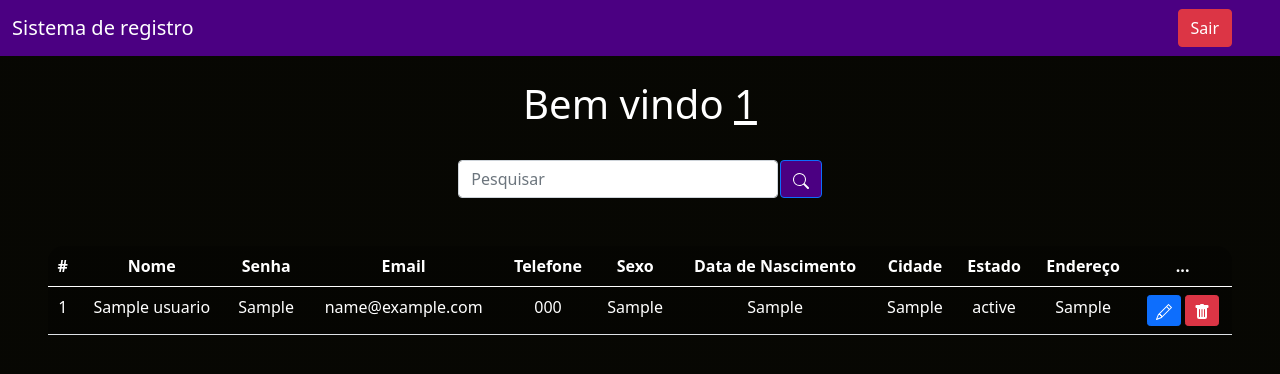
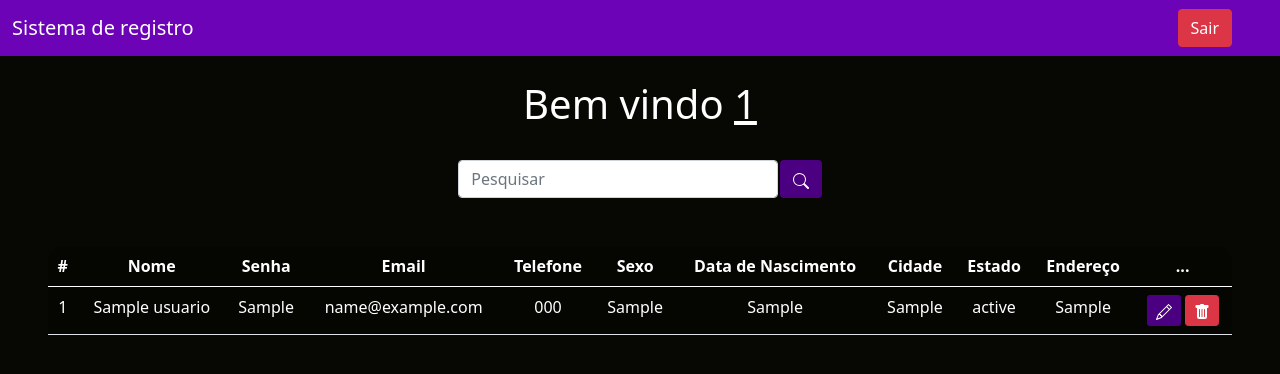
Before and after one commit to gabrielgt5/SC---Cadastro, a PHP site: page /app/views/sistema.php in a window 1280 px wide. Shown: the top 374 px of the page. Run offline with PHP 8.4, Linux system fonts and the light colour scheme; the visitor is signed in with stand-in values (Sample User, id 1); tables that the repository leaves empty or names only in its code hold one stand-in row (values such as "Sample post").

Commit message:
Update sistema.php

```diff
--- a/app/views/sistema.php
+++ b/app/views/sistema.php
@@ -48,6 +48,15 @@
         .bg{
             background-color: indigo;
         }
+
+        .cl{
+            color: white;
+        }
+
+        .bg:hover{
+            background-color: rgb(108, 3, 183);
+        }
+
     </style>
 </head>
 <body>
@@ -66,8 +75,8 @@
     <br>
     <div class="box-search">
         <input type="search" class="form-control w-25" placeholder="Pesquisar" id="pesquisar">
-        <button onclick="searchData()" class="bg btn btn-primary">
-            <svg xmlns="http://www.w3.org/2000/svg" width="16" height="16" fill="currentColor" class="bi bi-search" viewBox="0 0 16 16">
+        <button onclick="searchData()" class="bg btn">
+            <svg xmlns="http://www.w3.org/2000/svg" width="16" height="16" fill="currentColor" class="cl bi bi-search" viewBox="0 0 16 16">
                 <path d="M11.742 10.344a6.5 6.5 0 1 0-1.397 1.398h-.001c.03.04.062.078.098.115l3.85 3.85a1 1 0 0 0 1.415-1.414l-3.85-3.85a1.007 1.007 0 0 0-.115-.1zM12 6.5a5.5 5.5 0 1 1-11 0 5.5 5.5 0 0 1 11 0z"/>
             </svg>
         </button>
@@ -104,8 +113,8 @@
                         echo "<td>".$user_data['estado']."</td>";
                         echo "<td>".$user_data['endereco']."</td>";
                         echo "<td>
-                        <a class='btn btn-sm btn-primary' href='../controllers/edit.php?id=$user_data[id]' title='Editar'>
-                            <svg xmlns='http://www.w3.org/2000/svg' width='16' height='16' fill='currentColor' class='bi bi-pencil' viewBox='0 0 16 16'>
+                        <a class='bg btn btn-sm' href='../controllers/edit.php?id=$user_data[id]' title='Editar'>
+                            <svg xmlns='http://www.w3.org/2000/svg' width='16' height='16' fill='currentColor' class='cl bi bi-pencil' viewBox='0 0 16 16'>
                                 <path d='M12.146.146a.5.5 0 0 1 .708 0l3 3a.5.5 0 0 1 0 .708l-10 10a.5.5 0 0 1-.168.11l-5 2a.5.5 0 0 1-.65-.65l2-5a.5.5 0 0 1 .11-.168l10-10zM11.207 2.5 13.5 4.793 14.793 3.5 12.5 1.207 11.207 2.5zm1.586 3L10.5 3.207 4 9.707V10h.5a.5.5 0 0 1 .5.5v.5h.5a.5.5 0 0 1 .5.5v.5h.293l6.5-6.5zm-9.761 5.175-.106.106-1.528 3.821 3.821-1.528.106-.106A.5.5 0 0 1 5 12.5V12h-.5a.5.5 0 0 1-.5-.5V11h-.5a.5.5 0 0 1-.468-.325z'/>
                             </svg>
                             </a>
```
